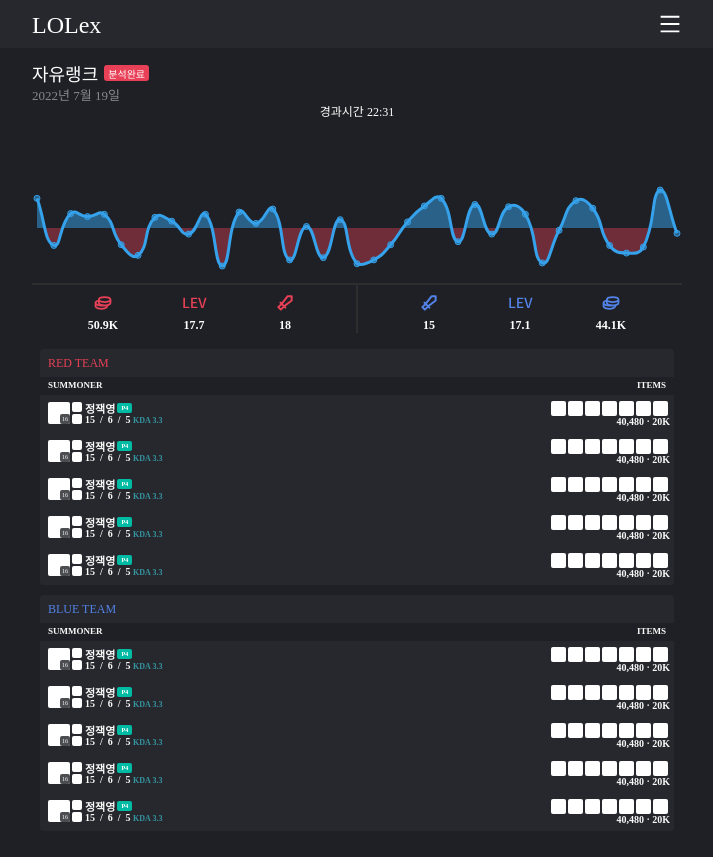
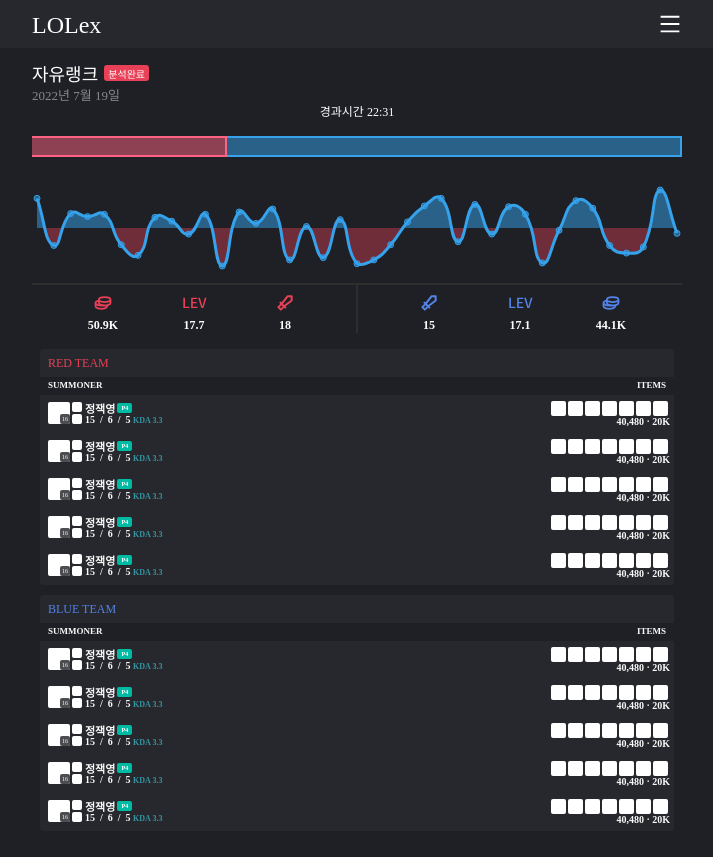
Before and after one commit to fifteen-GG/15GG_front, a React (Create React App) app: page /live in a window 1280 px wide. Shown: the whole page, without its empty margins (283-996 px from the left). Built offline with nearby package versions, Linux system fonts and the light colour scheme; a web font is replaced by a local one.

Commit message:
feat: Adding analysis graph

```diff
--- a/package.json
+++ b/package.json
@@ -13,9 +13,9 @@
     "@types/react-icons": "^3.0.0",
     "@types/react-router-dom": "^5.3.3",
     "@types/styled-components": "^5.1.26",
-    "chart.js": "3.9.1",
+    "chart.js": "^3.9.1",
     "react": "^18.2.0",
-    "react-chartjs-2": "4.3.1",
+    "react-chartjs-2": "^4.3.1",
     "react-dom": "^18.2.0",
     "react-icons": "^4.4.0",
     "react-infinite-scroll-component": "^6.1.0",
--- /dev/null
+++ b/src/components/gameAnalysis/components/TimelineBarGraph.tsx
@@ -0,0 +1,85 @@
+import React from 'react';
+import {
+  Chart as ChartJS,
+  CategoryScale,
+  LinearScale,
+  BarElement,
+  Title,
+  Tooltip,
+  Legend,
+} from 'chart.js';
+import { Bar } from 'react-chartjs-2';
+import { faker } from '@faker-js/faker';
+import { Graph } from '../index.s';
+
+ChartJS.register(
+  CategoryScale,
+  LinearScale,
+  BarElement,
+  Title,
+  Tooltip,
+  Legend,
+);
+
+export const options = {
+  indexAxis: 'y' as const,
+  maintainAspectRatio: false,
+  scales: {
+    x: {
+      display: false,
+      stacked: true,
+      grid: {
+        offset: true,
+      },
+    },
+    y: {
+      display: false,
+      stacked: true,
+    },
+  },
+  elements: {
+    bar: {
+      borderWidth: 2,
+    },
+  },
+  responsive: true,
+  plugins: {
+    legend: {
+      display: false,
+      position: 'right' as const,
+    },
+    title: {
+      display: false,
+      text: 'Chart.js Horizontal Bar Chart',
+    },
+  },
+};
+
+const labels = [''];
+
+export const data = {
+  labels,
+  datasets: [
+    {
+      label: 'Dataset 1',
+      data: [30],
+      borderColor: 'rgb(255, 99, 132)',
+      backgroundColor: 'rgba(255, 99, 132, 0.5)',
+    },
+    {
+      label: 'Dataset 2',
+      data: [70],
+      borderColor: 'rgb(53, 162, 235)',
+      backgroundColor: 'rgba(53, 162, 235, 0.5)',
+    },
+  ],
+};
+const TimelineBarGraph = () => {
+  return (
+    <Graph>
+      <Bar data={data} options={options} width={100} height={20} />
+    </Graph>
+  );
+};
+
+export default TimelineBarGraph;
--- a/src/components/gameAnalysis/index.tsx
+++ b/src/components/gameAnalysis/index.tsx
@@ -3,13 +3,14 @@ import GameInfo from './components/GameInfo';
 import TeamStats from './components/TeamStats';
 import TeamInfoContainer from './components/TeamInfoContainer';
 import Timeline from './components/Timeline';
+import TimelineBarGraph from './components/TimelineBarGraph';
 
 export const GameAnalysis = () => {
   return (
     <GameAnalysisWrapper>
       <GameInfo />
       <TimeInfo>경과시간 22:31</TimeInfo>
-      <Graph />
+      <TimelineBarGraph />
       <Timeline />
       <TeamStats />
       <TeamInfoContainer />
```
Also changed, not shown: 1 other file (tests, documents, lock files or other folders).
